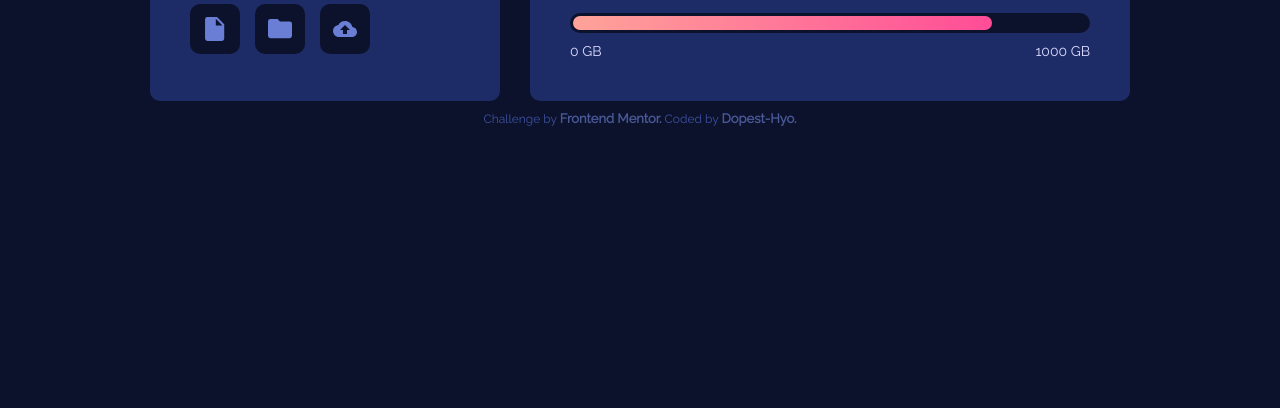
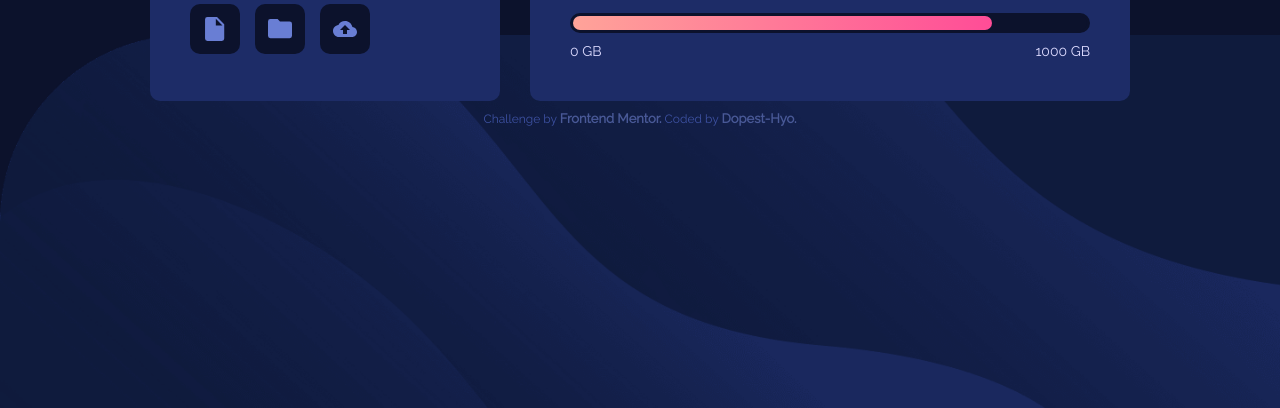
Before and after one commit to Dopest-Hyo/03-fylo-data-storage-component, a plain HTML site: page index.html in a window 1280 px wide. Shown: the part 392-800 px from the top of the page. Drawn offline with Linux system fonts and the light colour scheme; the site is published under a folder, as on GitHub Pages, so addresses that start at the root find nothing.

Commit message:
[study] 배경 이미지 경로 수정

```diff
--- a/style.css
+++ b/style.css
@@ -17,7 +17,7 @@
 
 body {
   background-color: var(--Very-Dark-Blue);
-  background-image: url(/images/bg-desktop.png);
+  background-image: url(./images/bg-desktop.png);
   background-position: 0 100%;
   background-size: contain;
   background-repeat: no-repeat;
```
